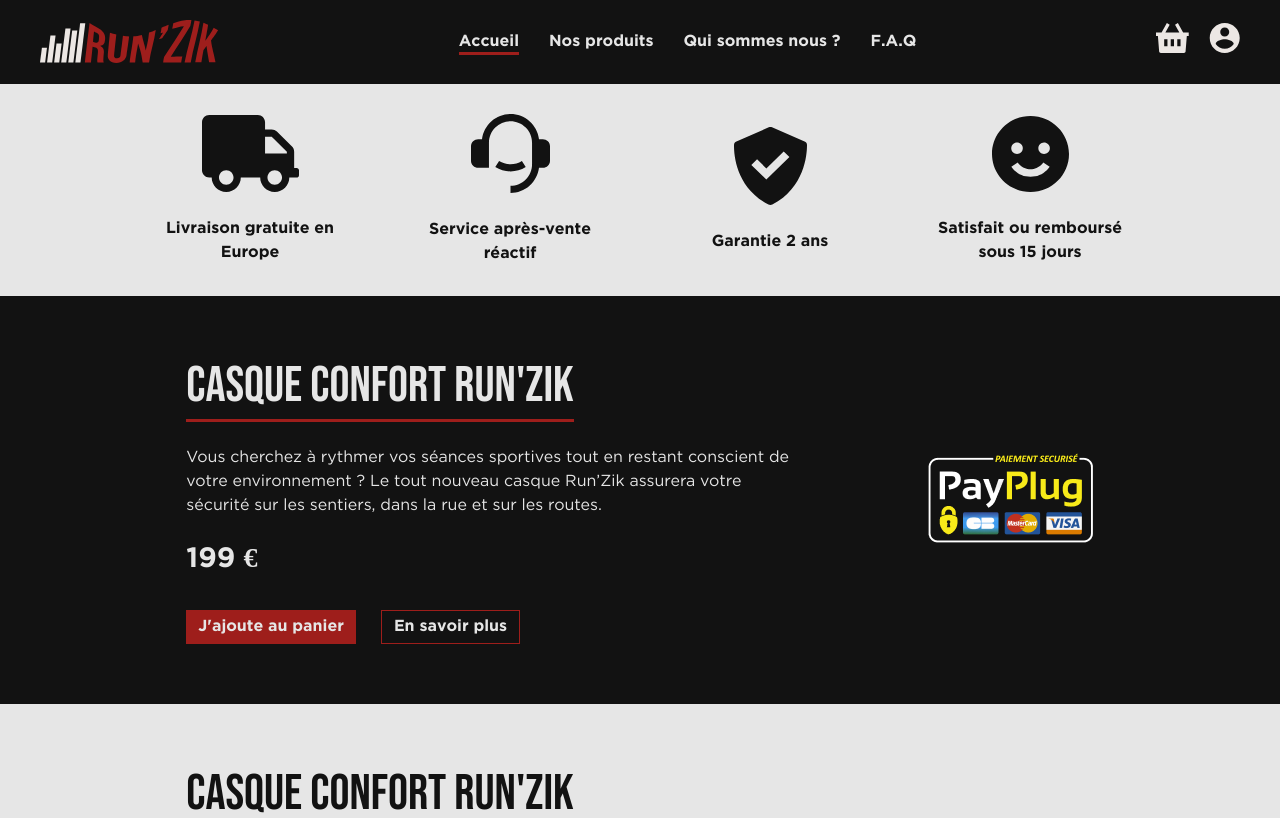
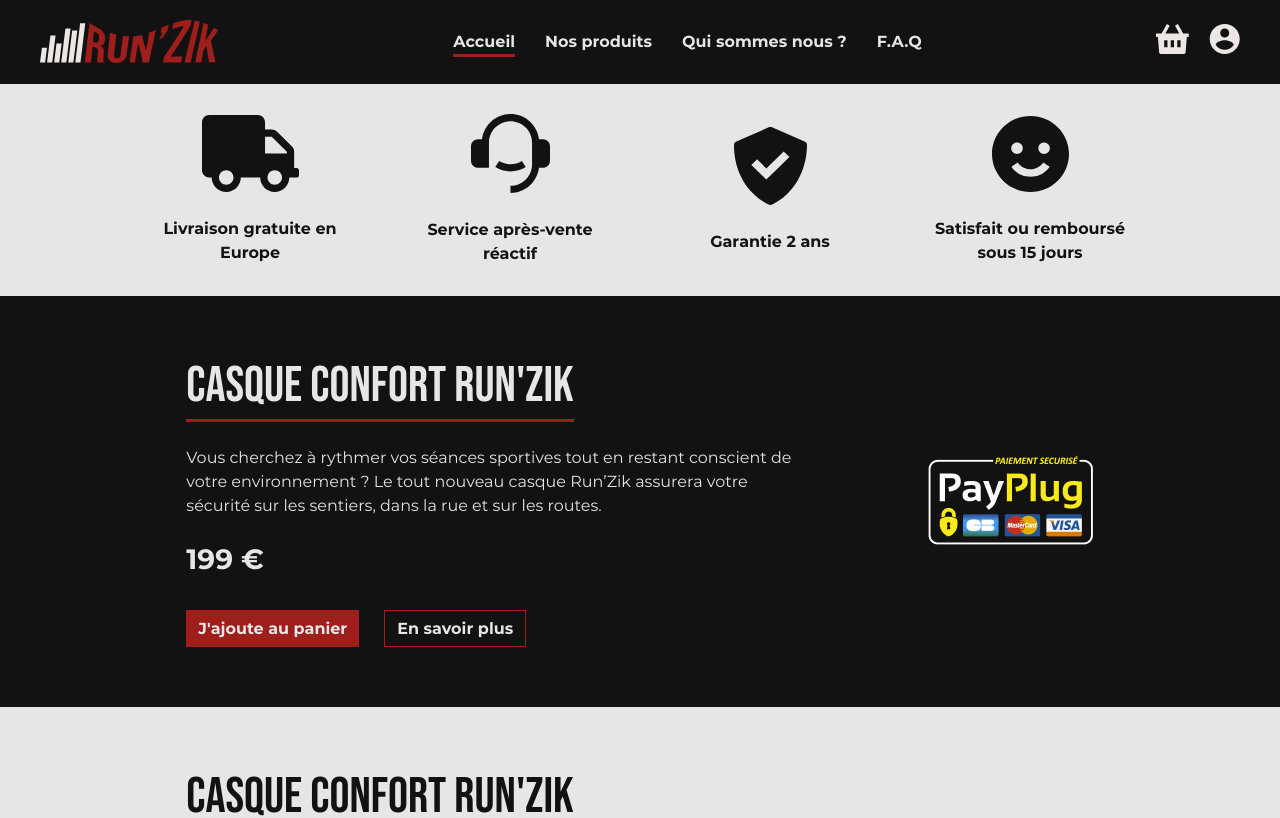
Before and after one commit to web-lux/shopping-cart, a React (Vite) app: page / in a window 1280 px wide. Shown: the top 818 px of the page. Built offline with nearby package versions, Linux system fonts and the light colour scheme.

Commit message:
fix: changed gotham font for montserrat
- symptom: gotham font didn't have a euro symbol
- fix: swapped gotham for montserrat

```diff
--- a/src/index.scss
+++ b/src/index.scss
@@ -7,19 +7,19 @@
 }
 
 @font-face {
-	font-family: "Gotham";
+	font-family: "Montserrat";
 	font-style: normal;
 	font-weight: normal;
-	src: local("GothamBook"),
-		url("./assets/fonts/GothamBook.ttf") format("truetype");
+	src: local("Montserrat-Regular"),
+		url("./assets/fonts/MontserratRegular.otf") format("opentype");
 }
 
 @font-face {
-	font-family: "Gotham";
+	font-family: "Montserrat";
 	font-style: normal;
 	font-weight: bold;
-	src: local("GothamBold"),
-		url("./assets/fonts/GothamBold.ttf") format("truetype");
+	src: local("Montserrat-Bold"),
+		url("./assets/fonts/MontserratBold.otf") format("opentype");
 }
 
 :root {
@@ -27,7 +27,7 @@
 	--red: #9e1e1b;
 	--white: #e6e6e6;
 	--grey: #807f7b;
-	--text: "Gotham";
+	--text: "Montserrat";
 	--title: "Bebas Neue";
 }
 
```
Also changed, not shown: src/assets/fonts/MontserratBold.otf (added), src/assets/fonts/MontserratRegular.otf (added).
